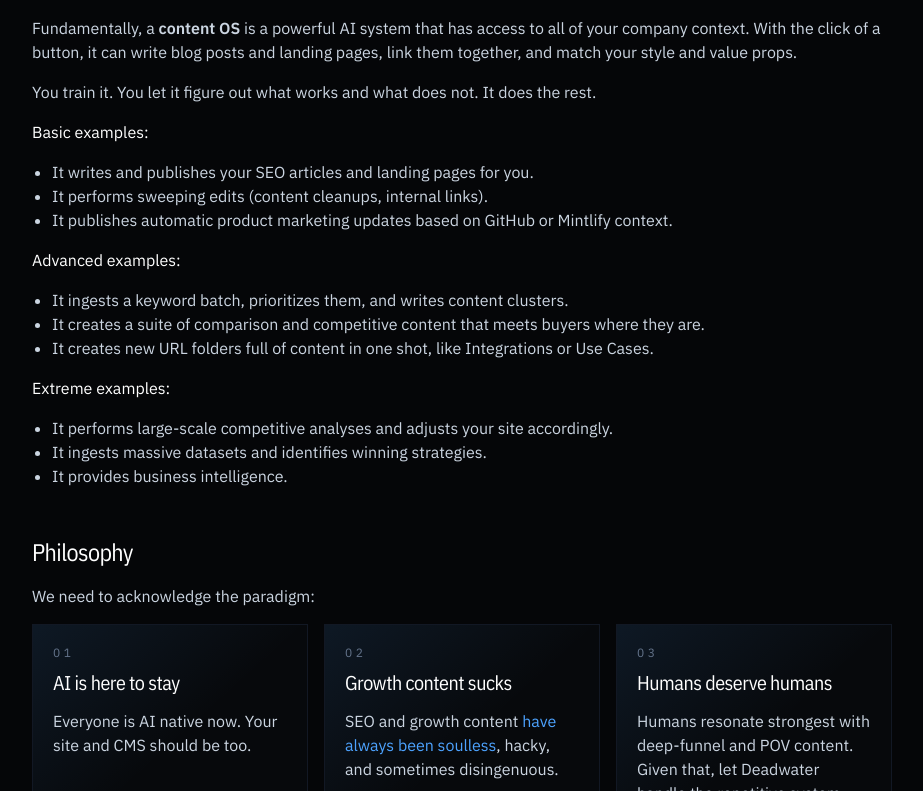
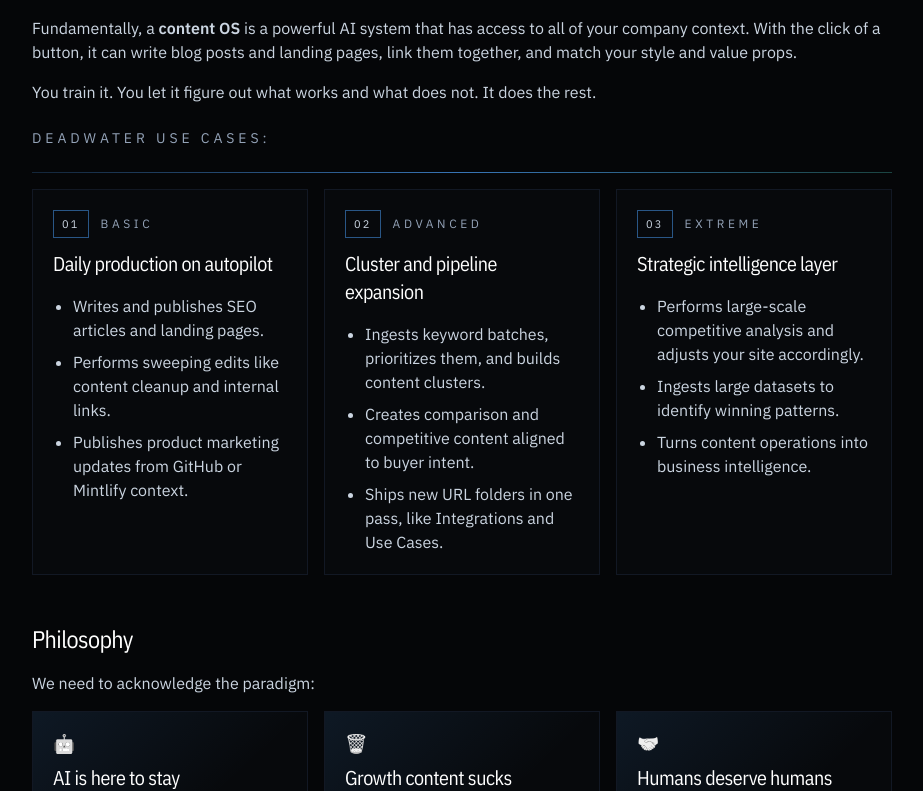
Before and after one commit to datasaurus-rex/deadwater, a Next.js app: page /about in a window 1280 px wide. Shown: the part 989-1780 px from the top of the page, without its empty margins (178-1101 px from the left). Built offline with nearby package versions, Linux system fonts and the light colour scheme.

Commit message:
Checkpoint about page before full conversion pass

```diff
--- a/src/app/about/page.tsx
+++ b/src/app/about/page.tsx
@@ -1,7 +1,9 @@
 import type { Metadata } from "next";
 import Image from "next/image";
 import Link from "next/link";
+import { MaturityRail } from "@/components/MaturityRail";
 import { PhilosophyBlocks } from "@/components/PhilosophyBlocks";
+import { HandshakeIcon, RobotBrainIcon, TrashCanIcon } from "@/components/PhilosophyIcons";
 
 export const metadata: Metadata = {
   title: "About",
@@ -23,7 +25,7 @@ export default function AboutPage() {
           <strong>articles they hated writing</strong>.
         </p>
         <p>
-          I’ve spent my career in content and growth, and the work has contributed to two acquisitions (
+          I've spent my career in content and growth, and the work has contributed to two acquisitions (
           <a href="https://www.statsig.com/blog/openai-acquisition" target="_blank" rel="noreferrer" className="focus-ring">
             Statsig
           </a>
@@ -37,7 +39,7 @@ export default function AboutPage() {
             Nutshell
           </a>
           ). After enough cycles, you stop guessing what works and start seeing the pattern clearly: great marketing
-          doesn’t have to feel like a grind.
+          doesn't have to feel like a grind.
         </p>
         <p>Marketers love Deadwater because it frees them from the soulless work of writing for search engines and LLMs.</p>
         <div className="mt-2 overflow-hidden border border-ink-800 bg-ink-900/40">
@@ -65,25 +67,39 @@ export default function AboutPage() {
             your style and value props.
           </p>
           <p>You train it. You let it figure out what works and what does not. It does the rest.</p>
-          <p className="text-white">Basic examples:</p>
-          <ul className="list-disc pl-5">
-            <li>It writes and publishes your SEO articles and landing pages for you.</li>
-            <li>It performs sweeping edits (content cleanups, internal links).</li>
-            <li>It publishes automatic product marketing updates based on GitHub or Mintlify context.</li>
-          </ul>
-          <p className="text-white">Advanced examples:</p>
-          <ul className="list-disc pl-5">
-            <li>It ingests a keyword batch, prioritizes them, and writes content clusters.</li>
-            <li>It creates a suite of comparison and competitive content that meets buyers where they are.</li>
-            <li>It creates new URL folders full of content in one shot, like Integrations or Use Cases.</li>
-          </ul>
-          <p className="text-white">Extreme examples:</p>
-          <ul className="list-disc pl-5">
-            <li>It performs large-scale competitive analyses and adjusts your site accordingly.</li>
-            <li>It ingests massive datasets and identifies winning strategies.</li>
-            <li>It provides business intelligence.</li>
-          </ul>
         </div>
+        <p className="mt-6 text-sm uppercase tracking-[0.28em] text-slate-400">Deadwater use cases:</p>
+        <MaturityRail
+          items={[
+            {
+              tier: "basic",
+              title: "Daily production on autopilot",
+              points: [
+                "Writes and publishes SEO articles and landing pages.",
+                "Performs sweeping edits like content cleanup and internal links.",
+                "Publishes product marketing updates from GitHub or Mintlify context."
+              ]
+            },
+            {
+              tier: "advanced",
+              title: "Cluster and pipeline expansion",
+              points: [
+                "Ingests keyword batches, prioritizes them, and builds content clusters.",
+                "Creates comparison and competitive content aligned to buyer intent.",
+                "Ships new URL folders in one pass, like Integrations and Use Cases."
+              ]
+            },
+            {
+              tier: "extreme",
+              title: "Strategic intelligence layer",
+              points: [
+                "Performs large-scale competitive analysis and adjusts your site accordingly.",
+                "Ingests large datasets to identify winning patterns.",
+                "Turns content operations into business intelligence."
+              ]
+            }
+          ]}
+        />
       </section>
 
       <section className="mt-12">
@@ -93,10 +109,12 @@ export default function AboutPage() {
           items={[
             {
               title: "AI is here to stay",
+              icon: <RobotBrainIcon />,
               body: <p>Everyone is AI native now. Your site and CMS should be too.</p>
             },
             {
               title: "Growth content sucks",
+              icon: <TrashCanIcon />,
               body: (
                 <p>
                   SEO and growth content{" "}
@@ -114,6 +132,7 @@ export default function AboutPage() {
             },
             {
               title: "Humans deserve humans",
+              icon: <HandshakeIcon />,
               body: (
                 <p>
                   Humans resonate strongest with deep-funnel and POV content. Given that, let Deadwater handle the
--- /dev/null
+++ b/src/components/MaturityRail.tsx
@@ -0,0 +1,35 @@
+type RailItem = {
+  tier: string;
+  title: string;
+  points: string[];
+};
+
+type MaturityRailProps = {
+  items: RailItem[];
+};
+
+export function MaturityRail({ items }: MaturityRailProps) {
+  return (
+    <div className="mt-6">
+      <div className="hidden h-px w-full bg-gradient-to-r from-accent-blue/20 via-accent-blue/70 to-accent-sea/30 md:block" />
+      <div className="mt-4 grid gap-4 md:grid-cols-3">
+        {items.map((item, index) => (
+          <article key={item.tier} className="relative border border-ink-800 bg-ink-900/40 p-5">
+            <div className="mb-3 flex items-center gap-3">
+              <span className="inline-flex h-7 min-w-7 items-center justify-center border border-accent-blue/50 px-2 text-[11px] uppercase tracking-[0.2em] text-slate-300">
+                {String(index + 1).padStart(2, "0")}
+              </span>
+              <p className="text-xs uppercase tracking-[0.3em] text-slate-400">{item.tier}</p>
+            </div>
+            <h3 className="heading-serif text-xl text-white">{item.title}</h3>
+            <ul className="mt-4 grid gap-2 list-disc pl-5 text-slate-300">
+              {item.points.map((point) => (
+                <li key={point}>{point}</li>
+              ))}
+            </ul>
+          </article>
+        ))}
+      </div>
+    </div>
+  );
+}
--- a/src/components/PhilosophyBlocks.tsx
+++ b/src/components/PhilosophyBlocks.tsx
@@ -3,6 +3,7 @@ import type { ReactNode } from "react";
 type PhilosophyItem = {
   title: string;
   body: ReactNode;
+  icon?: ReactNode;
 };
 
 type PhilosophyBlocksProps = {
@@ -12,14 +13,14 @@ type PhilosophyBlocksProps = {
 export function PhilosophyBlocks({ items }: PhilosophyBlocksProps) {
   return (
     <div className="mt-4 grid gap-4 md:grid-cols-3">
-      {items.map((item, index) => (
+      {items.map((item) => (
         <article
           key={item.title}
           className="relative overflow-hidden border border-ink-800 bg-ink-900/40 p-5 transition-transform duration-200 hover:-translate-y-0.5"
         >
           <div className="pointer-events-none absolute inset-0 bg-gradient-to-br from-accent-blue/10 via-transparent to-transparent" />
           <div className="relative">
-            <p className="text-xs uppercase tracking-[0.3em] text-slate-500">{String(index + 1).padStart(2, "0")}</p>
+            <div className="text-accent-blue">{item.icon ?? <span className="inline-block h-2 w-2 rounded-full bg-accent-blue" />}</div>
             <h3 className="mt-2 heading-serif text-xl text-white">{item.title}</h3>
             <div className="mt-3 text-slate-300">{item.body}</div>
           </div>
--- /dev/null
+++ b/src/components/PhilosophyIcons.tsx
@@ -0,0 +1,23 @@
+export function RobotBrainIcon() {
+  return (
+    <span aria-hidden="true" className="text-lg leading-none filter grayscale saturate-0 contrast-125 brightness-125">
+      🤖
+    </span>
+  );
+}
+
+export function TrashCanIcon() {
+  return (
+    <span aria-hidden="true" className="text-lg leading-none filter grayscale saturate-0 contrast-125 brightness-125">
+      🗑️
+    </span>
+  );
+}
+
+export function HandshakeIcon() {
+  return (
+    <span aria-hidden="true" className="text-lg leading-none filter grayscale saturate-0 contrast-125 brightness-125">
+      🤝
+    </span>
+  );
+}
```
